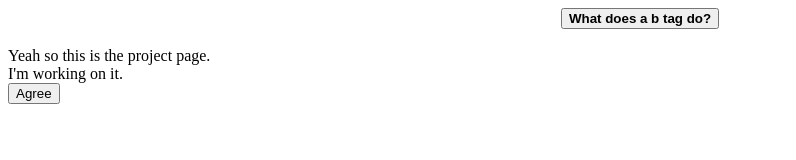
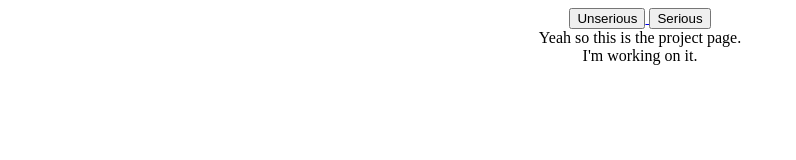
Before and after one commit to Nicholas-py/random-websiting, a plain HTML site: page index.html in a window 1280 px wide. Shown: the whole page, without its empty margins (0-796 px from the left). Drawn offline with Linux system fonts and the light colour scheme.

Commit message:
Add unserious and serious

```diff
--- a/index.html
+++ b/index.html
@@ -10,19 +10,20 @@
 
 
 <body>
-    <a href='otherpage.html'>
-      <center>
-        <button class = 'button'><b>What does a b tag do?</b></button>
-      </center>
+  <center>
+    <a href='unserious.html'>
+        <button class = 'Pagebutton'>Unserious</button>
     </a>
+    <a href = 'serious.html'>
+      <button class = 'Pagebutton'>Serious</button>
+    </a>
+
   <br>
   <script src="javascript.js"></script>
   <text>Yeah so this is the project page. <br>I'm working on it.<br></text>
-  <button id = 'agreeButton' onclick="celebrate()">Agree</button>
-  <div id="hiddenMessage" style="display: none">
-    <p> YES I EXIST HA</p>
-    <button onclick="moreButtoning()">More buttoning</button>
-  </div>
+
+  </center>
+
 
 </body>
 </html>
```
